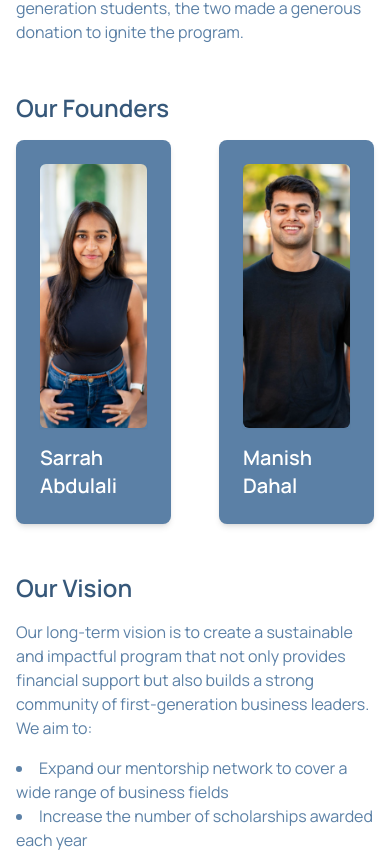
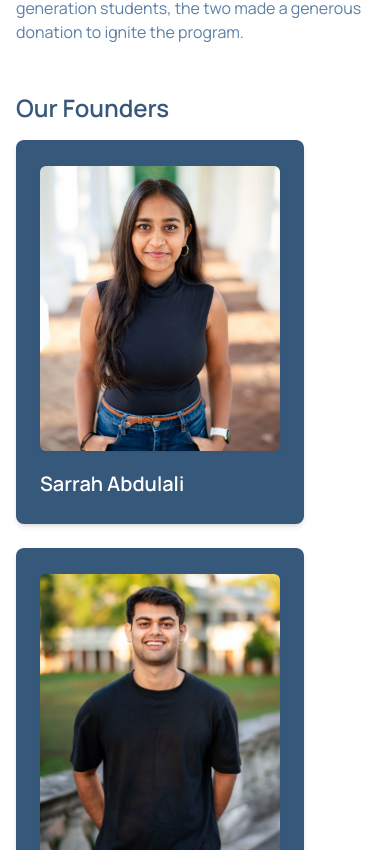
Before and after one commit to dahal-manish/mcintire-first-gen, a Next.js app: page /about in a window 390 px wide. Shown: the part 1150-2000 px from the top of the page. Built offline with nearby package versions, Linux system fonts and the light colour scheme.

Commit message:
more responsive design fixes

```diff
--- a/app/about/page.tsx
+++ b/app/about/page.tsx
@@ -35,7 +35,7 @@ export default function AboutUs() {
 
         <section className="mb-12">
           <h2 className="text-2xl font-semibold text-blue-2 mb-4">Our Founders</h2>
-          <div className="flex justify-start gap-12">
+          <div className="flex flex-col sm:flex-row justify-start gap-6">
             {LEADERSHIP.map((leader) => (
               <ExecCard key={leader.id} leader={leader} />
             ))}
--- a/app/page.tsx
+++ b/app/page.tsx
@@ -24,11 +24,10 @@ export default function HomePage() {
         <p className="text-xl md:text-2xl mb-8 italic max-w-3xl mx-auto text-shadow">
           &quot;Imagine a world where underrepresented students have equal opportunities and a community that empowers them to become pioneers in their respective fields...&quot;
         </p>
-        <div className="flex flex-col sm:flex-row justify-center space-y-4 sm:space-y-0 sm:space-x-4">
+        <div className="flex flex-col sm:flex-row justify-center space-y-4 sm:space-y-0 sm:space-x-4 max-w-md mx-auto">
           <Button asChild variant="outline" size="lg" className="hover:scale-[1.03] transition-transform duration-300">
             <Link
               href="/apply"
-              // className="font-medium"
             >
               Apply Now
             </Link>
--- a/components/ExecCard.tsx
+++ b/components/ExecCard.tsx
@@ -13,7 +13,7 @@ const ExecCard = ({ leader }: { leader: typeof LEADERSHIP[number] }) => {
     return (
         <Dialog>
             <DialogTrigger asChild>
-                <div className="bg-blue-1 p-6 rounded-lg h-96 w-72 shadow-md flex flex-col justify-around cursor-pointer duration-300 hover:scale-[1.02] transition-ease-in-out">
+                <div className="bg-blue-2 p-6 rounded-lg h-96 w-72 shadow-md flex flex-col justify-around cursor-pointer duration-300 hover:scale-[1.02] transition-ease-in-out">
                     <div className="w-full h-[85%] overflow-hidden relative shadow-sm">
                         <Image src={leader.image} alt={`${leader.name} headshot`}
                             fill
--- a/components/Navbar.tsx
+++ b/components/Navbar.tsx
@@ -55,7 +55,7 @@ const Navbar = () => {
 
                     {/* Mobile Menu Button */}
                     <Button
-                        variant="ghost"
+                        variant="default"
                         size="icon"
                         className="md:hidden"
                         onClick={() => setIsOpen(!isOpen)}
@@ -75,14 +75,14 @@ const Navbar = () => {
                         isOpen ? "max-h-96 pb-4" : "max-h-0"
                     }`}
                 >
-                    <nav className="flex flex-col space-y-4">
+                    <nav className="flex flex-col">
                         {NAV_LINKS.map((link) => (
                             <Link
                                 key={link.id}
                                 href={link.href}
-                                className={`px-2 py-1 rounded-md transition-colors duration-200 ${
+                                className={`px-2 py-3 rounded-md transition-colors duration-200 text-white ${
                                     pathname === link.href
-                                    ? 'font-semibold bg-blue-3 text-blue-1'
+                                    ? 'font-semibold bg-blue-3'
                                     : 'font-normal hover:bg-blue-3'
                                 }`}
                             >
```
